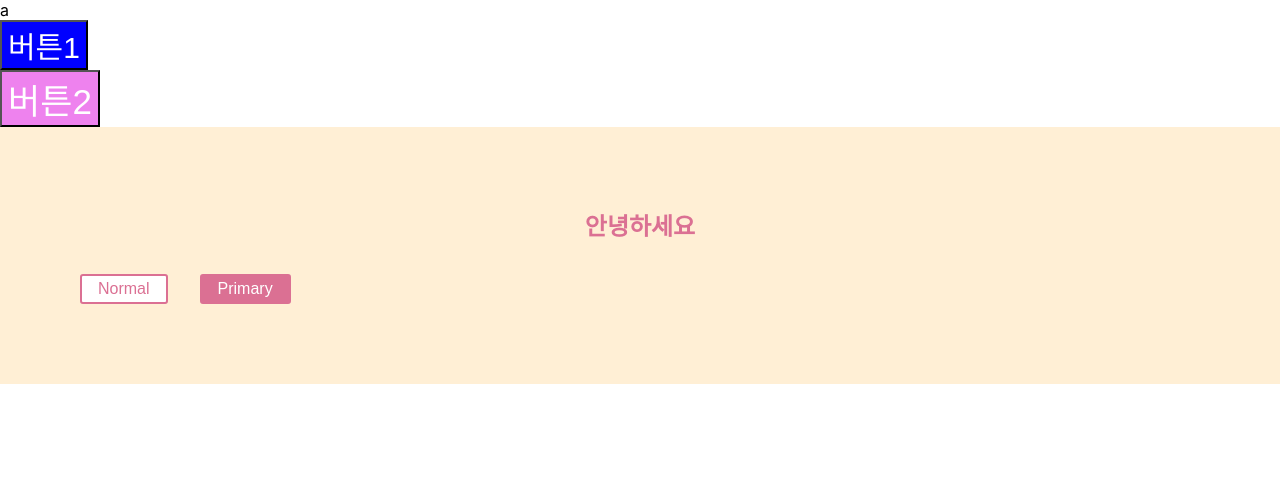
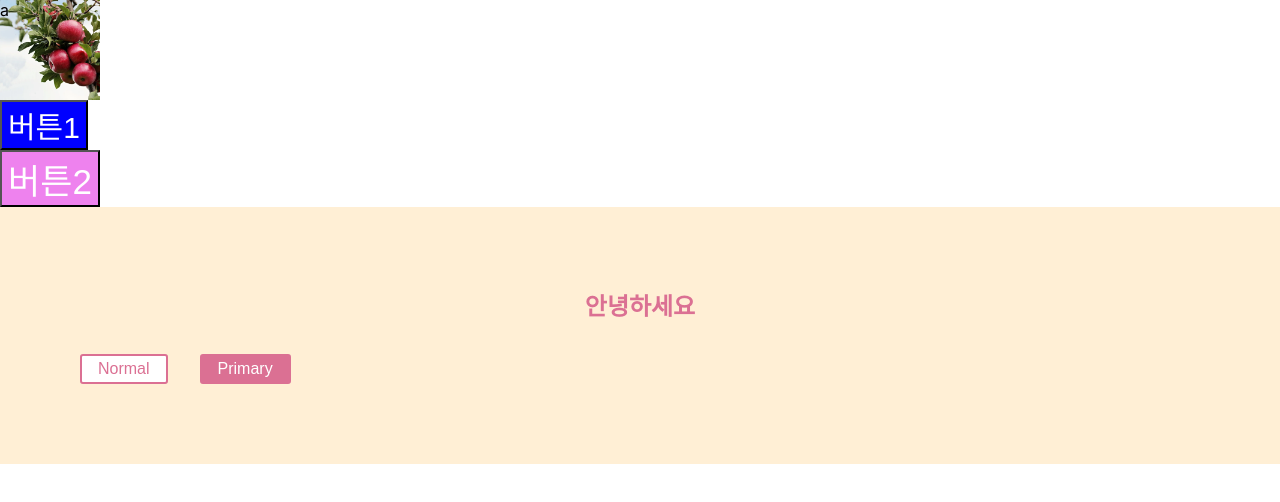
Before and after one commit to Kangjimmy/hp-html, a React (Create React App) app in the folder react/react-app/: page / in a window 1280 px wide. Shown: the top 502 px of the page. Built offline with nearby package versions, Linux system fonts and the light colour scheme.

Commit message:
post css

```diff
--- a/react/react-app/src/components/08.componentStyling/PostButton1.module.css
+++ b/react/react-app/src/components/08.componentStyling/PostButton1.module.css
@@ -3,3 +3,10 @@
   color: white;
   background-color: blue;
 }
+
+.pic {
+  background: url('./apple.webp');
+  background-size: cover;
+  width: 100px;
+  height: 100px;
+}
```
